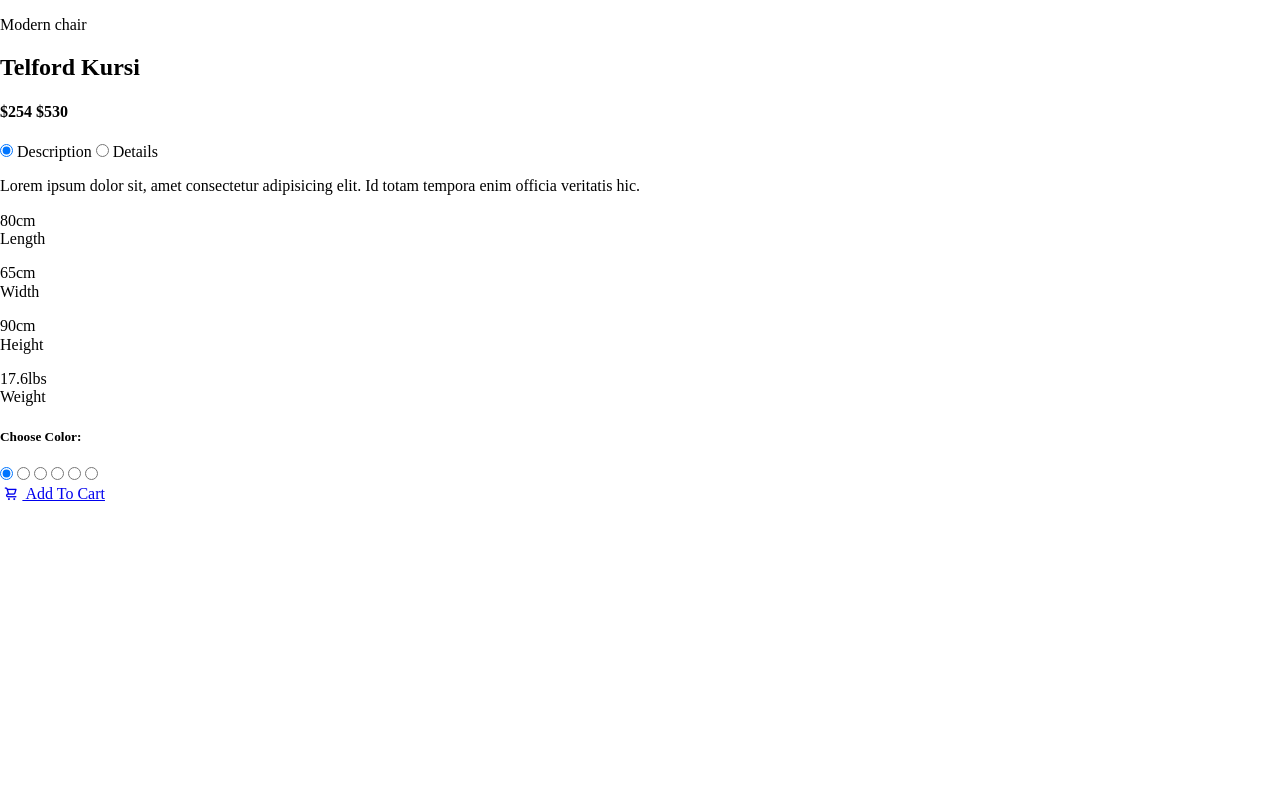
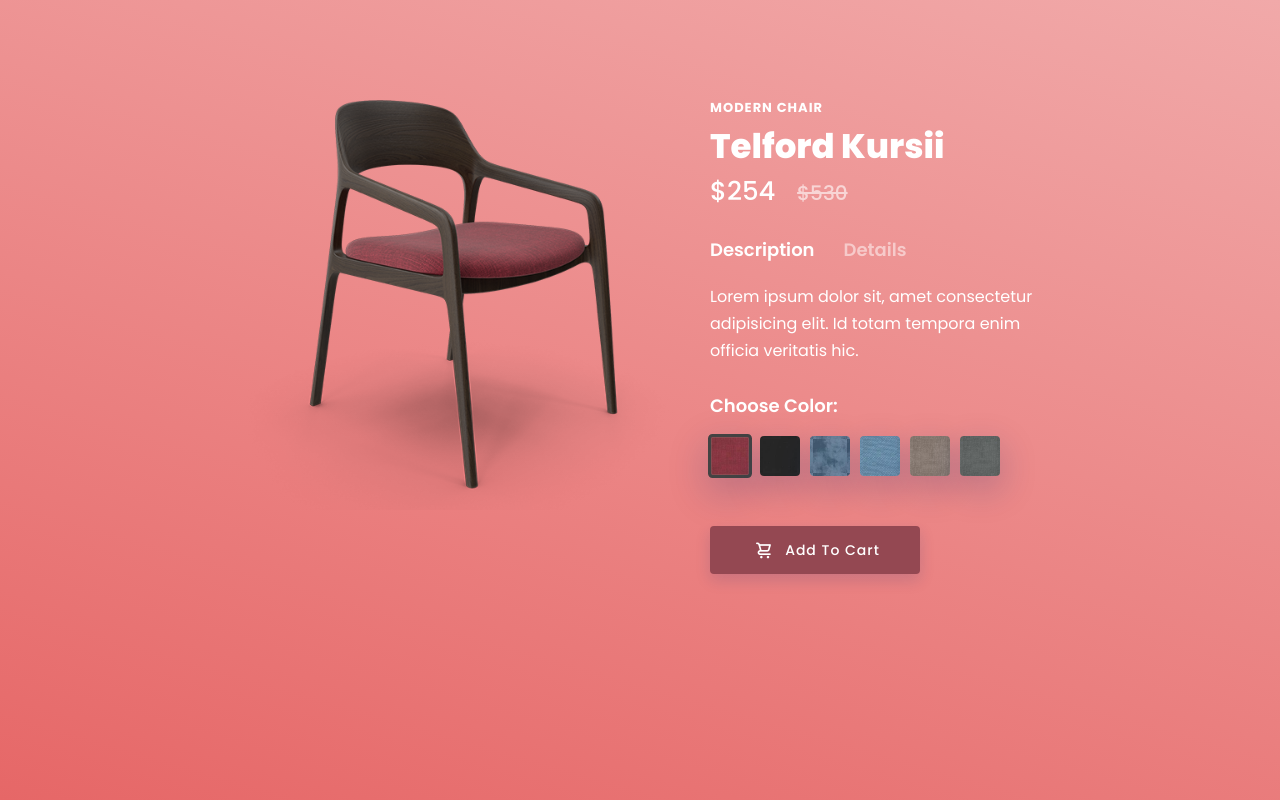
Before and after one commit to udaykiran6463/Modern-Ecommerce, a plain HTML site: page index.html in a window 1280 px wide. Drawn offline with nearby package versions, Linux system fonts and the light colour scheme.

Commit message:
completed

```diff
--- a/index.html
+++ b/index.html
@@ -10,7 +10,7 @@
 
 	<link rel="stylesheet" href="https://cdnjs.cloudflare.com/ajax/libs/normalize/5.0.0/normalize.min.css" />
 	<link rel="stylesheet" href="https://unicons.iconscout.com/release/v2.1.9/css/unicons.css" />
-	<link rel="stylesheet" href="./styles.css" />
+	<link rel="stylesheet" href="./style.css" />
 </head>
 
 <body>
@@ -18,7 +18,7 @@
 		<div class="section">
 			<div class="info-wrap mob-margin">
 				<p class="title-up">Modern chair</p>
-				<h2>Telford Kursi</h2>
+				<h2>Telford Kursii</h2>
 				<h4>$254 <span>$530</span></h4>
 				<div class="section-fluid">
 					<input class="desc-btn" type="radio" id="desc-1" name="desc-btn" checked />
```
